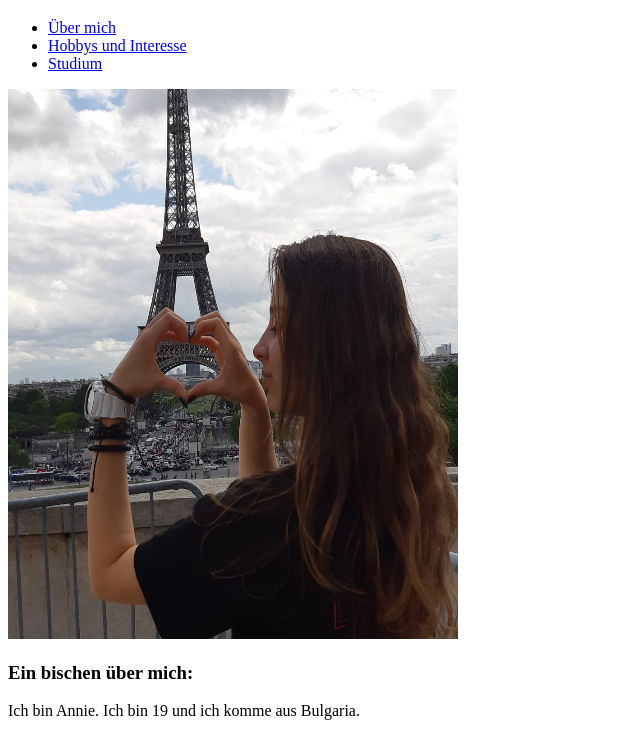
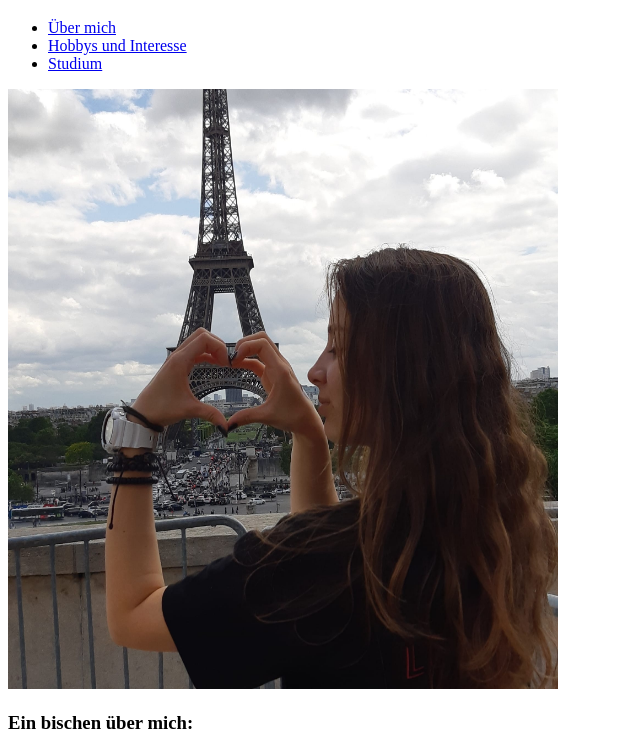
Before and after one commit to AnnieVoynova/GIS-SoSe-2020, a plain HTML site: page Aufgabe01/index.html in a window 1280 px wide. Shown: the part 61-800 px from the top of the page, without its empty margins (0-640 px from the left). Drawn offline with Linux system fonts and the light colour scheme.

Commit message:
FinalFix

```diff
--- a/Aufgabe01/index.html
+++ b/Aufgabe01/index.html
@@ -12,7 +12,7 @@
     <li><a href="#HobbysUndInteresse"> Hobbys und Interesse</a> </li>
    <li> <a href="#studium"> Studium </a> </li>
 </ul>
-    <img src="annie.jpg" width="450" height="550">
+    <img src="annie.jpg" width="550" height="600">
     <h3 id= "übermich"> Ein bischen über mich:</h3>
     <p>Ich bin Annie. Ich bin 19 und ich komme aus Bulgaria.</p>
     <h4 id="HobbysUndInteresse"> Hobbys und Interesse </h4>
```
